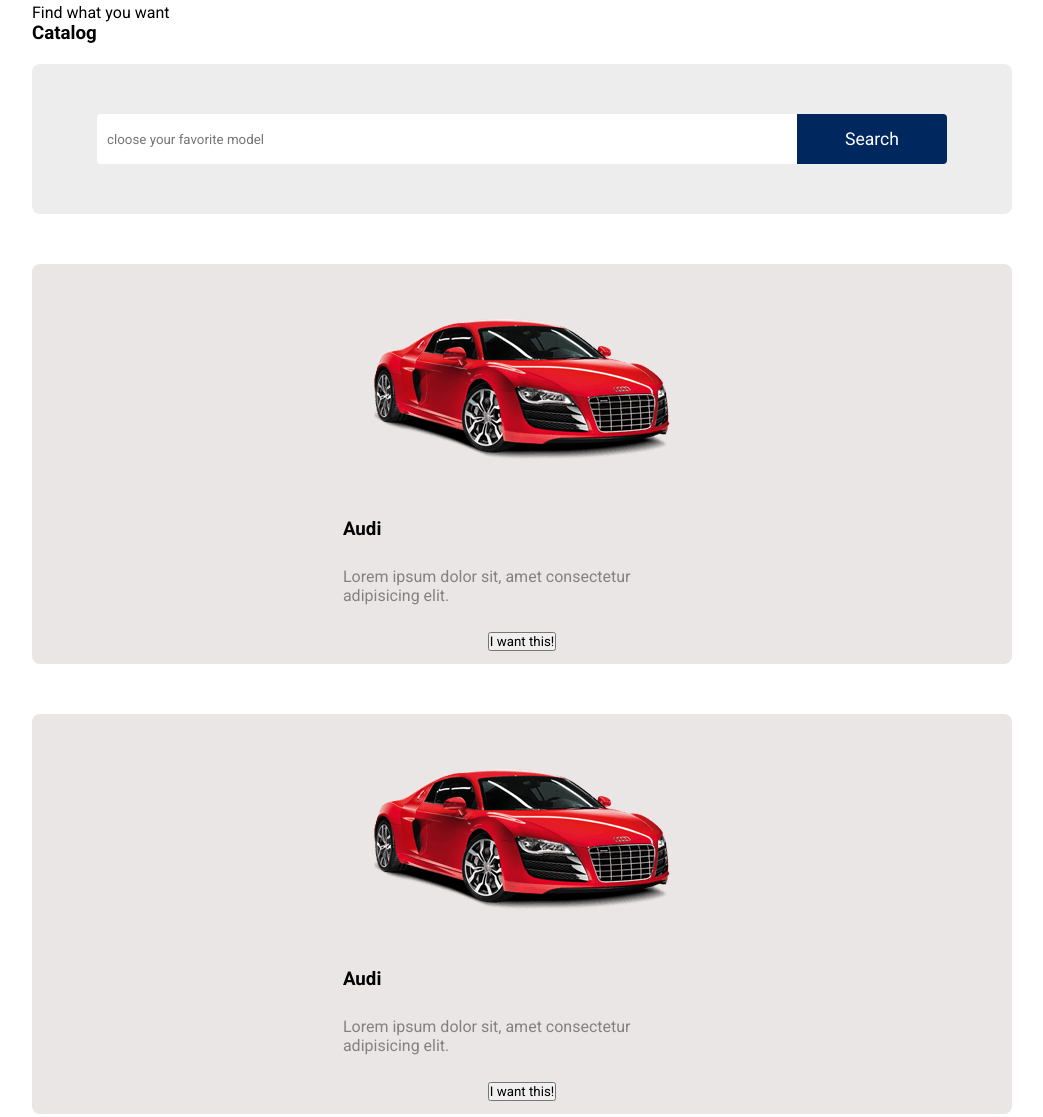
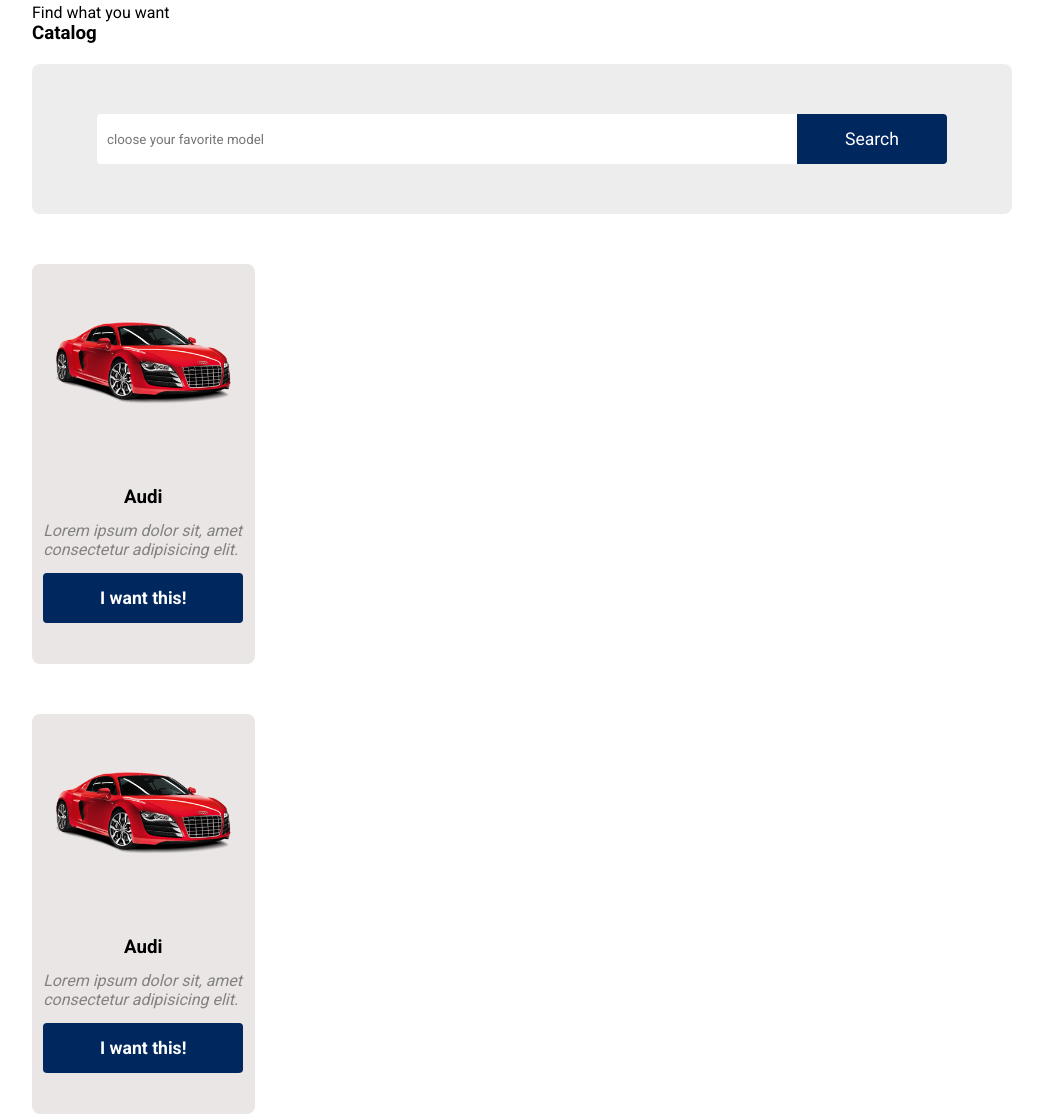
Before and after one commit to emersonneutzling/projeto-PerfectCar, a plain HTML site: page index.html in a window 1280 px wide. Shown: the part 707-1824 px from the top of the page, without its empty margins (118-1161 px from the left). Drawn offline with Linux system fonts and the light colour scheme.

Commit message:
Atualizei Projeto

```diff
--- a/index.html
+++ b/index.html
@@ -6,6 +6,7 @@
     <meta name="viewport" content="width=device-width, initial-scale=1.0">
     <title>Perfect Car</title>
     <link rel="stylesheet" href="style.css">
+    <link rel="shortcut icon" href="imagem/favicon.ico" type="image/x-icon">
 </head>
 <body>
 
@@ -69,6 +70,7 @@
                 </div>
 
             </div>
+
             <div class="card-wrapper">
                 <div class="card-item">
                     <img src="imagem/car-card.png" alt="car">
@@ -121,7 +123,7 @@
                 </div>
 
             </div>
-            <div class="card-wrapper">
+            <div class= "card-wrapper">
                 <div class="card-item">
                     <img src="imagem/car-card.png" alt="car">
                     <div class="card-content">
--- a/style.css
+++ b/style.css
@@ -187,9 +187,9 @@
 section .card-wrapper{
    max-width: 1000px;
    height: 100%;
-   display: inline-block;
-
-   grid-gap: 30px;
+   display: grid;
+   grid-template-columns: repeat(auto-fill, minmax(200px, 1fr));
+   gap:30px;
    padding-top: 50px;
 
 
@@ -214,12 +214,37 @@
 
 }
 
-.card-item h3{
+.card-item img{
+    width: 85%;
+
+}
+
+.card-item h4{
     width: 90%;
+
 }
 
 .card-item p{
     width: 90%;
-    font-size: italic;
+    font-style: italic;
     color: #00000070;
 }
+
+.card-item button{
+    width: 90%;
+    padding: 15px 0px;
+    border: none;
+    background: var(--blue);
+    color: white;
+    border-radius: 4px;
+    font-weight: bold;
+    font-size: 1.1em;
+    cursor: pointer;
+    transition: 0.3s ease;
+    margin-bottom: 10px;
+}
+
+.card-item button:hover{
+    background: #948f8f;
+    color: var(--blue);
+}
```
Also changed, not shown: imagem/favicon.ico (added), imagem/pexels-alex-amorales-909907.jpg (deleted), imagem/pexels-leenselina-cook-jordan-11455708.jpg (deleted), imagem/pexels-mike-b-244206 (3).jpg (deleted).
